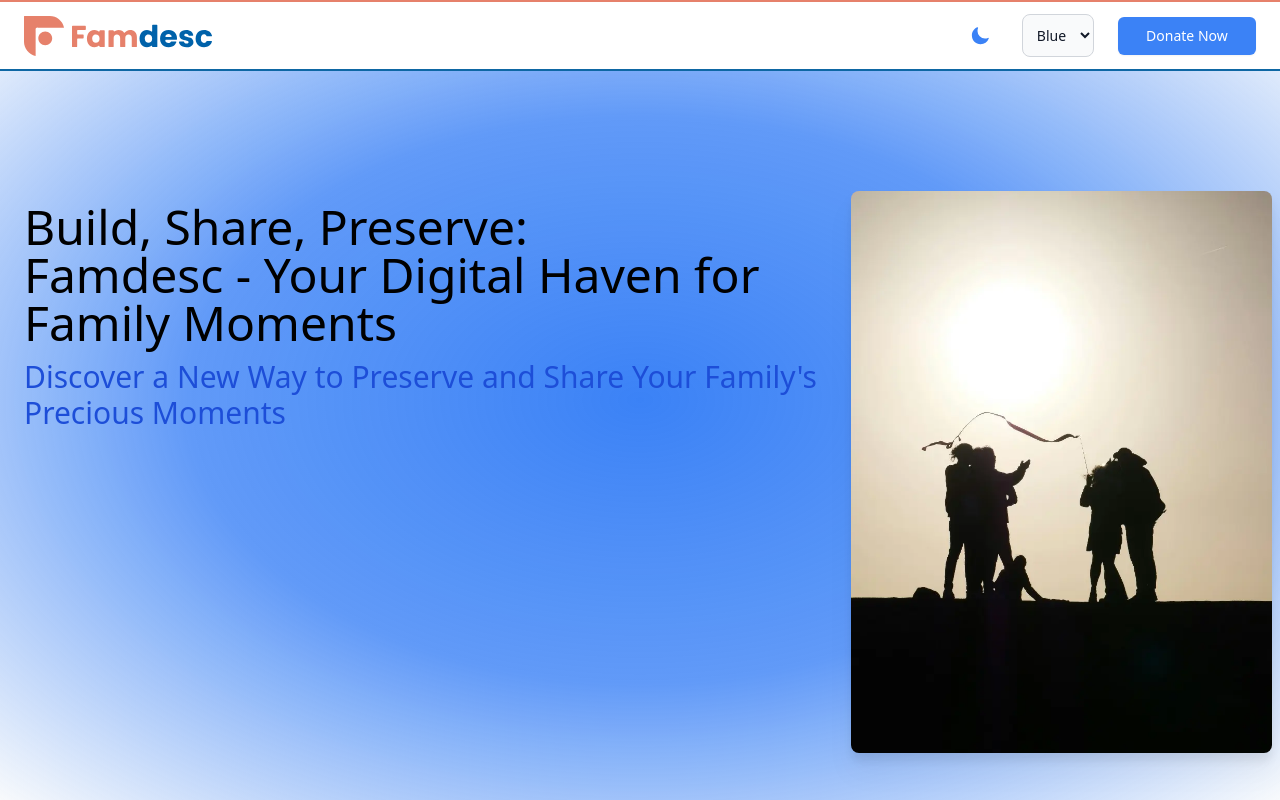
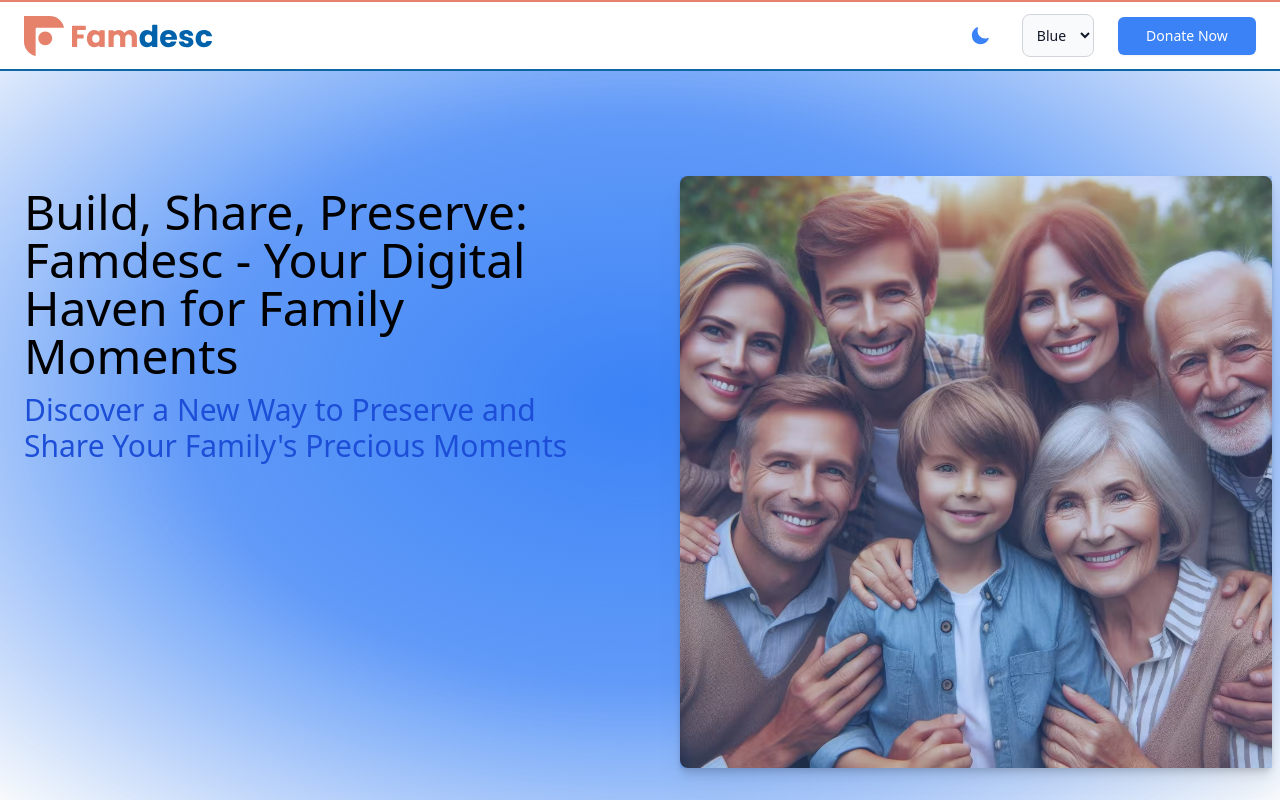
Before and after one commit to nardis9501/famdesc-landingpage, a Next.js app: page / in a window 1280 px wide. Shown: the top 800 px of the page. Built offline with nearby package versions, Linux system fonts and the light colour scheme; what @midudev/tailwind-animations would draw is missing.

Commit message:
feat: change landing page image with AI-generated image

```diff
--- a/components/FrontCover/FrontCover.js
+++ b/components/FrontCover/FrontCover.js
@@ -17,13 +17,13 @@ export default function FrontCover(props) {
             : ""
         }`}
       >
-        <section className="md:grid grid-cols-3 h-full max-w-[1300px] px-2">
+        <section className="md:grid lg:gap-20 grid-cols-2 h-full max-w-[1300px] px-2">
           <motion.div
             variants={fadeIn("right", 0.5)}
             initial="hidden"
             animate="show"
             exit={"hidden"}
-            className="absolute col-span-2 top-0 left-0 mt-24 sm:mt-32 px-4 md:mt-0  md:relative z-10 flex flex-col h-full w-full"
+            className="absolute top-0 left-0 mt-24 sm:mt-32 px-4 md:mt-0  md:relative z-10 flex flex-col h-full w-full"
           >
             <h1
               className={`flex flex-col font-medium my-3 text-3xl md:text-4xl lg:text-5xl text-black dark:text-slate-100`}
@@ -49,16 +49,26 @@ export default function FrontCover(props) {
             initial="hidden"
             animate="show"
             exit={"hidden"}
-            className="md:grid place-content-end drop-shadow-xl hidden"
+            className="realtive max-w-max md:grid place-content-end drop-shadow-xl hidden "
           >
             <Image
               priority
-              className="rounded-lg"
-              src="/familie-cover.webp"
-              alt="familie-cover"
-              width={450}
+              className="w-full h-auto rounded-lg drop-shadow-md"
+              src="/images/ia-image.avif"
+              alt="Famdesc Family Image"
+              layout="resposive"
+              width={600}
               height={500}
             />
+            <div
+              className={`absolute inset-0 ${
+                color === "blue"
+                  ? "bg-blue-500"
+                  : color === "red"
+                  ? "bg-red-400"
+                  : "bg-none"
+              } opacity-25`}
+            ></div>
           </motion.div>
         </section>
       </div>
```
Also changed, not shown: public/familie-cover.webp (deleted), public/images/ia-image.avif (added).
